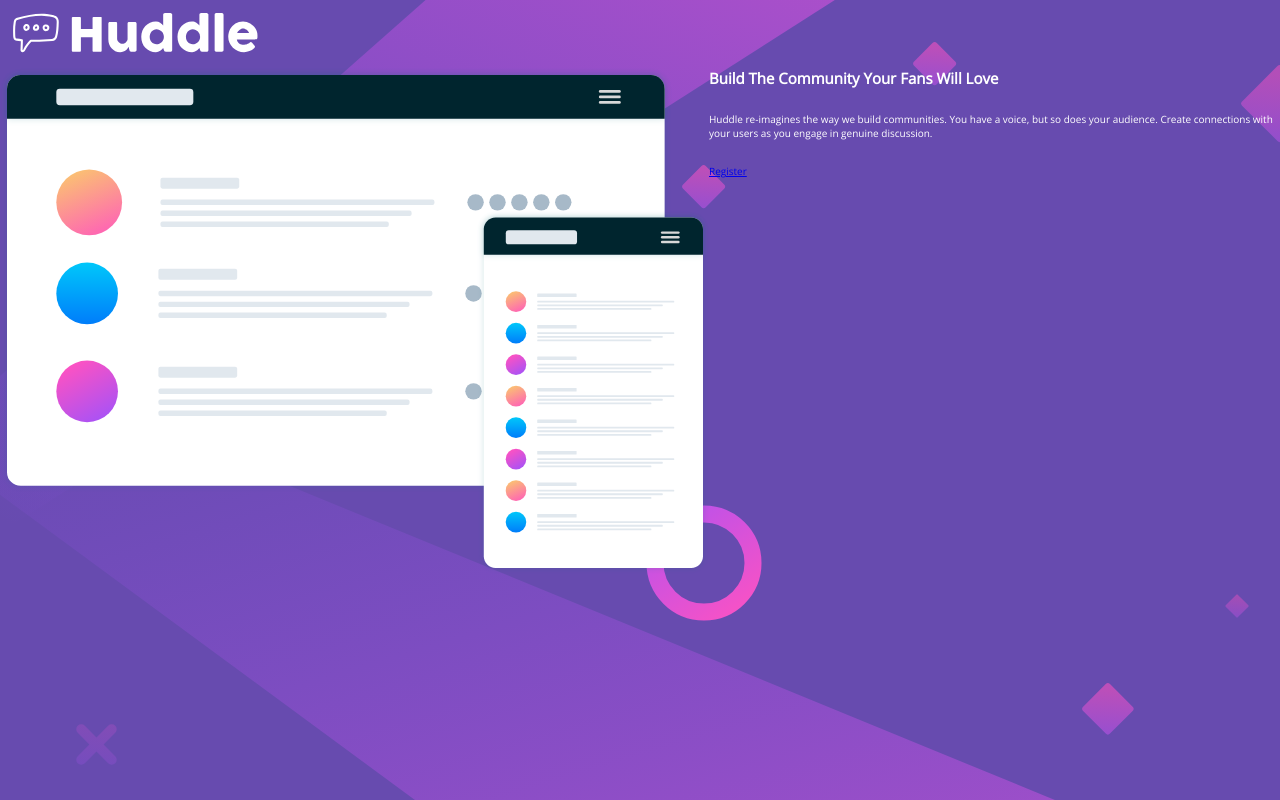
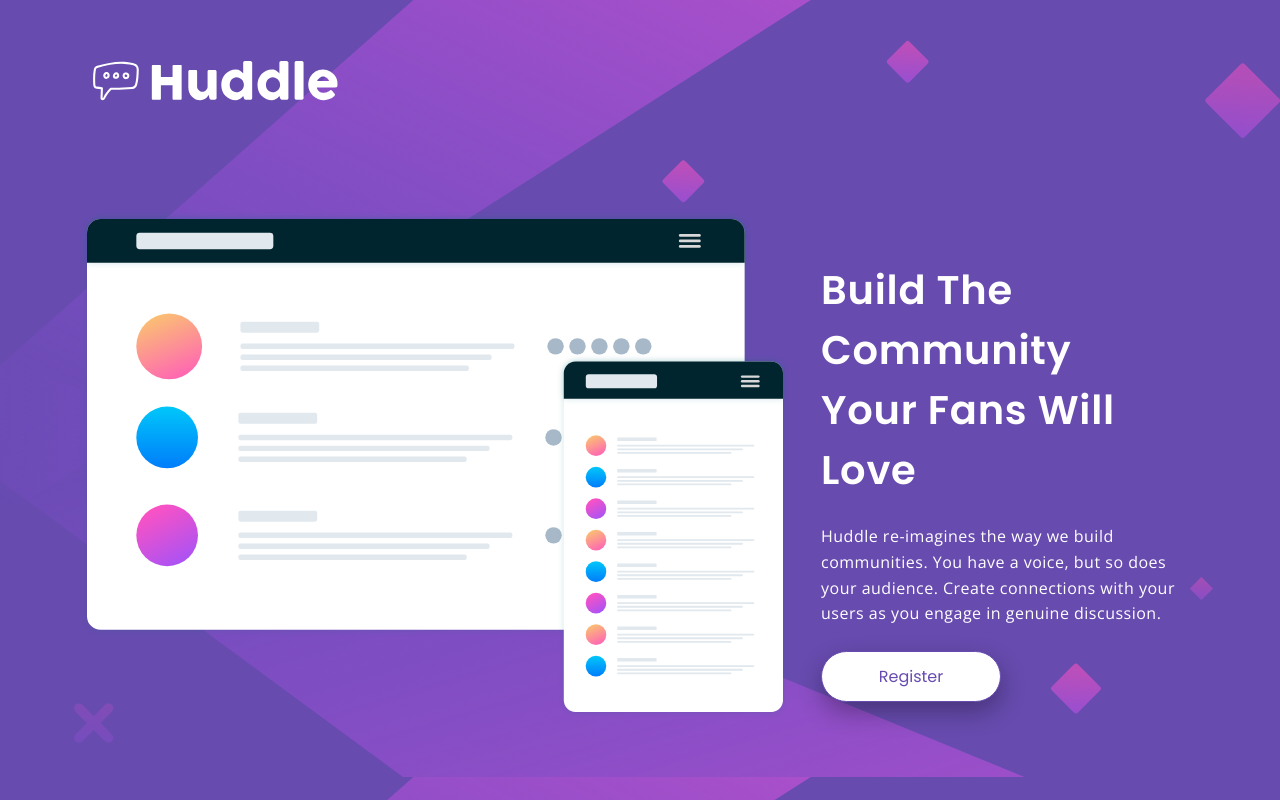
Before and after one commit to Lando241/Huddle-Landing-Page, a plain HTML site: page index.html in a window 1280 px wide. Drawn offline with nearby package versions, Linux system fonts and the light colour scheme.

```diff
--- a/index.html
+++ b/index.html
@@ -44,7 +44,8 @@
       </svg>
     </header>
     <main>
-      <section class="hero">
+      <section class="section-hero">
+        <div class="hero">
           <div class="hero-img">
             <svg
               width="709"
@@ -440,16 +441,20 @@
             </svg>
           </div>
           <div class="hero-text-box">
-          <h1 class="hero-heading">Build The Community Your Fans Will Love</h1>
+            <h1 class="hero-heading">
+              Build The Community Your Fans Will Love
+            </h1>
             <p class="hero-text">
               Huddle re-imagines the way we build communities. You have a voice,
-            but so does your audience. Create connections with your users as you
-            engage in genuine discussion.
+              but so does your audience. Create connections with your users as
+              you engage in genuine discussion.
             </p>
-          <a href="#" class="hero-button">Register</a>
+            <a href="#" class="hero-btn">Register</a>
+          </div>
         </div>
       </section>
     </main>
+
     <footer></footer>
   </body>
 </html>
--- a/style.css
+++ b/style.css
@@ -23,11 +23,21 @@ body {
   font-weight: 400;
   background-color: hsl(257, 40%, 49%);
   background-image: url("/images/bg-desktop.svg");
+  background-size: cover;
+}
+
+header {
+  padding: 0;
+  margin: 4.8rem 0 4.8rem 8rem;
 }
 
 .hero {
+  max-width: 144rem;
   display: grid;
   grid-template-columns: 1fr 1fr;
+  gap: 3.2rem;
+  padding: 4.8rem 8rem;
+  /* margin: 4.8rem 8rem; */
 }
 
 .hero-text-box {
@@ -40,3 +50,45 @@ body {
 .hero-text {
   color: #fff;
 }
+
+.hero-heading,
+.hero-btn {
+  font-family: "Poppins";
+}
+
+.hero-heading {
+  font-size: 4rem;
+  letter-spacing: 0.75px;
+  padding-top: 4.8rem;
+  padding-right: 3.2rem;
+}
+
+.hero-text {
+  font-size: 1.6rem;
+  font-weight: 400;
+  line-height: 1.6;
+  letter-spacing: 0.5px;
+}
+
+.hero-btn,
+.hero-btn:link,
+.hero-btn:visited {
+  display: inline-block;
+  width: 18rem;
+  text-decoration: none;
+  font-size: 1.6rem;
+  padding: 1.2rem 3.2rem;
+  color: hsl(257, 40%, 49%);
+  background-color: #ffffff;
+  border-radius: 50px;
+  border: 1px solid hsl(257, 40%, 49%);
+  text-align: center;
+  box-shadow: 1px 1rem 2.4rem rgba(0, 0, 0, 0.3);
+  transition: all 0.3s;
+}
+
+.hero-btn:hover,
+.hero-btn:active {
+  background-color: hsl(300, 69%, 71%);
+  color: #ffffff;
+}
```
Lines whose indentation alone changed are shown as unchanged.
